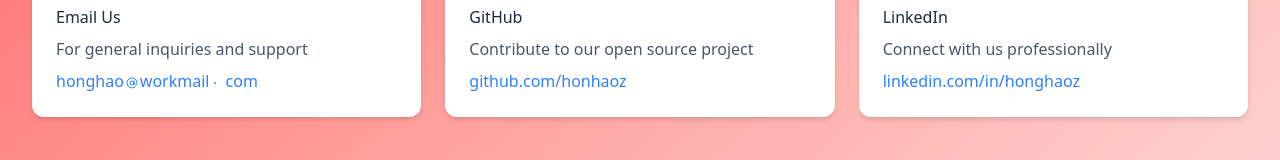
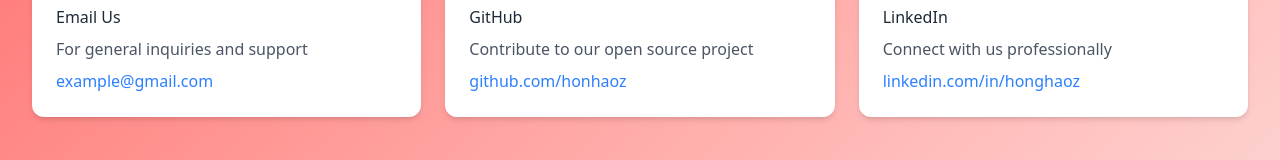
Before and after one commit to honhaoz/ai-job-analyser, a Next.js app in the folder apps/consumer-app/: page /contact in a window 1280 px wide. Shown: the part 359-519 px from the top of the page. Built offline with nearby package versions, Linux system fonts and the light colour scheme.

Commit message:
feat: remove the actual contact email

```diff
--- a/apps/consumer-app/app/contact/contact-info.tsx
+++ b/apps/consumer-app/app/contact/contact-info.tsx
@@ -15,14 +15,7 @@ const ContactInfo = () => {
       method: "Email Us",
       description: "For general inquiries and support",
       icon: <Mail className="w-6 h-6" />,
-      detail: (
-        <>
-          honghao
-          <AtSign className="w-3 h-3 inline mx-0.5" aria-label="at" />
-          workmail
-          <Dot className="w-3 h-3 inline" aria-label="dot" /> com
-        </>
-      ),
+      detail: <>example@gmail.com</>,
       href: "#",
       isEmail: true,
     },
```
